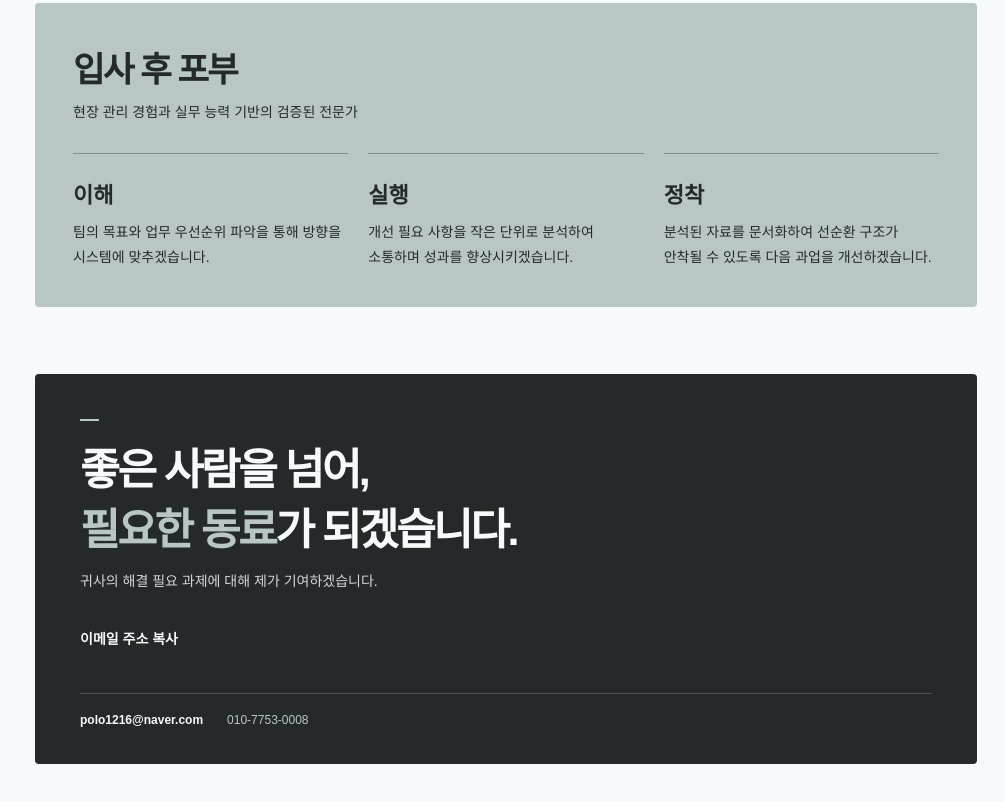
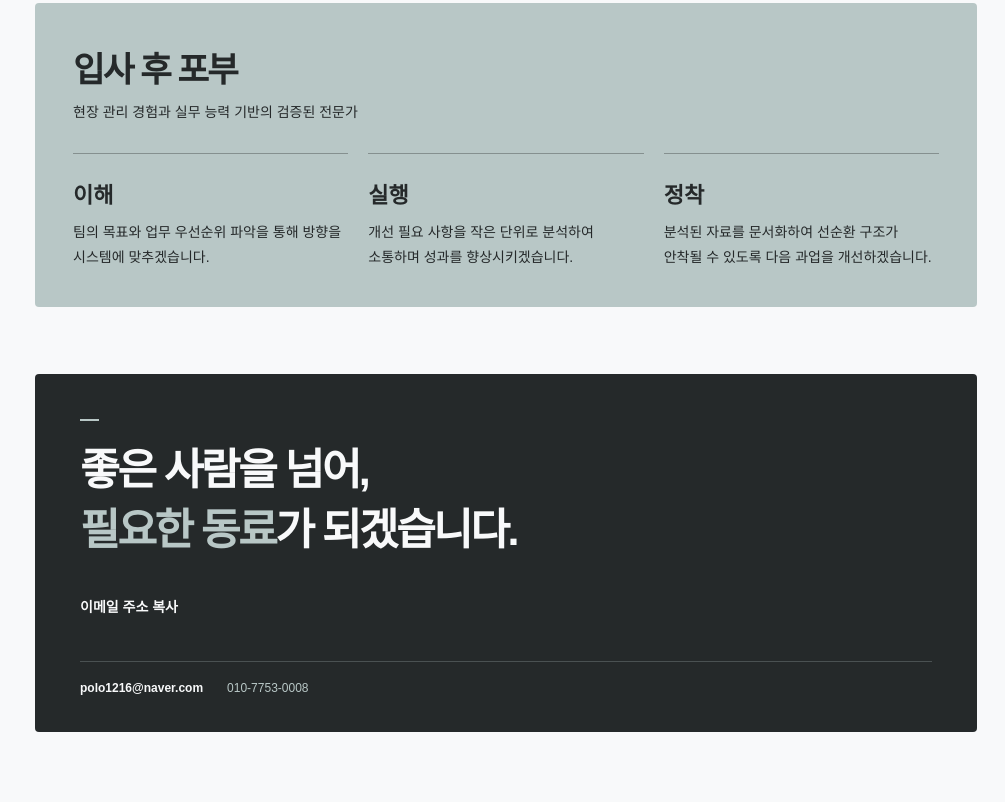
Before and after one commit to kim-81/resumetest, a plain HTML site: page index.html in a window 1280 px wide. Shown: the part 4541-5343 px from the top of the page, without its empty margins (275-1280 px from the left). Drawn offline with Linux system fonts and the light colour scheme.

Commit message:
Remove contribution sentence from contact section

```diff
--- a/index.html
+++ b/index.html
@@ -187,7 +187,7 @@
       </section>
 
       <section class="contact-section" id="contact" aria-labelledby="contact-heading">
-        <div class="section-overline"><span class="overline-dash"></span></div><h2 id="contact-heading">좋은 사람을 넘어,<br><em>필요한 동료</em>가 되겠습니다.</h2><p>귀사의 해결 필요 과제에 대해 제가 기여하겠습니다.</p>
+        <div class="section-overline"><span class="overline-dash"></span></div><h2 id="contact-heading">좋은 사람을 넘어,<br><em>필요한 동료</em>가 되겠습니다.</h2>
         <div class="contact-actions"><button class="button-text" type="button" data-copy-email>이메일 주소 복사</button></div>
         <div class="contact-meta"><strong data-profile="emailLabel">polo1216@naver.com</strong><span>010-7753-0008</span></div>
       </section>
```
